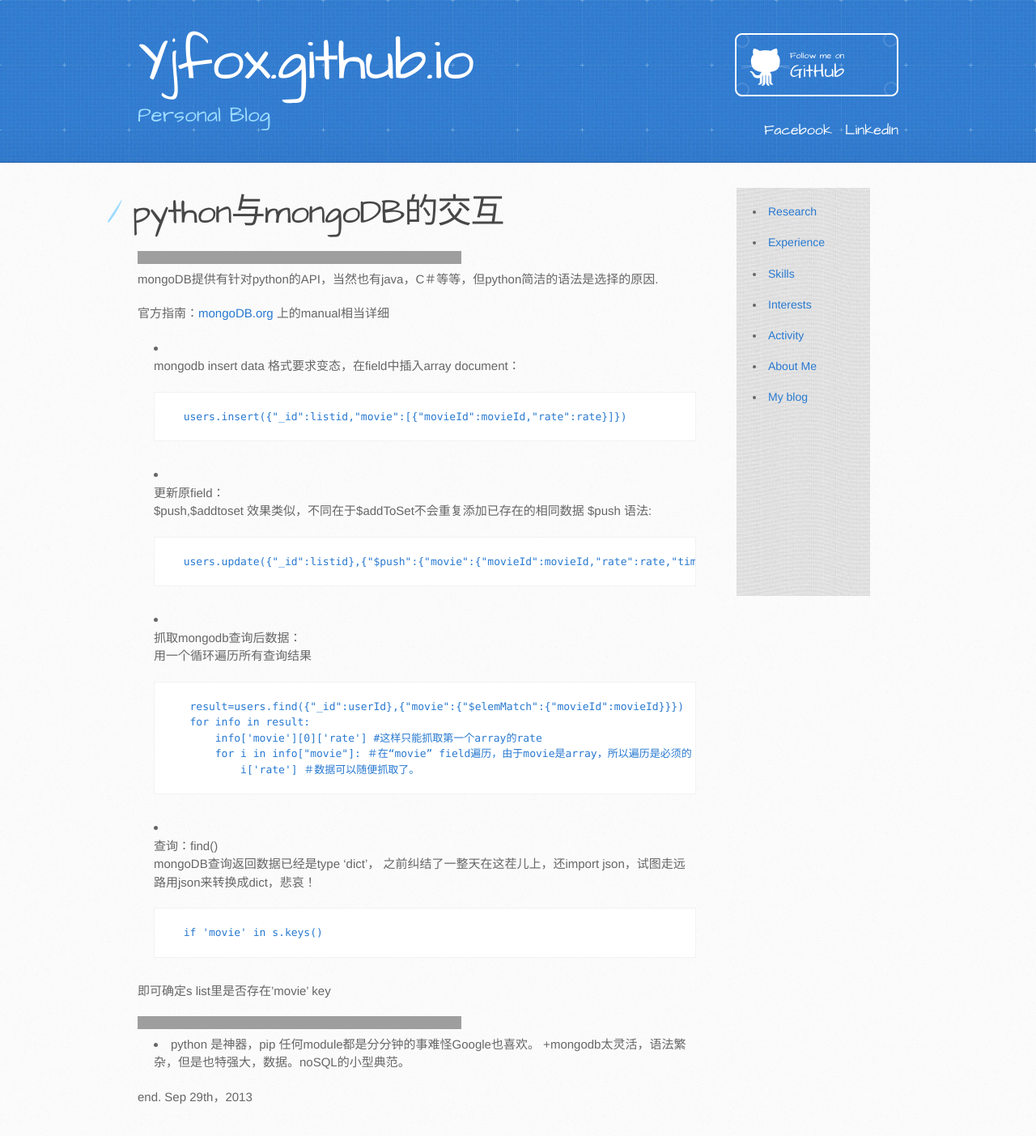
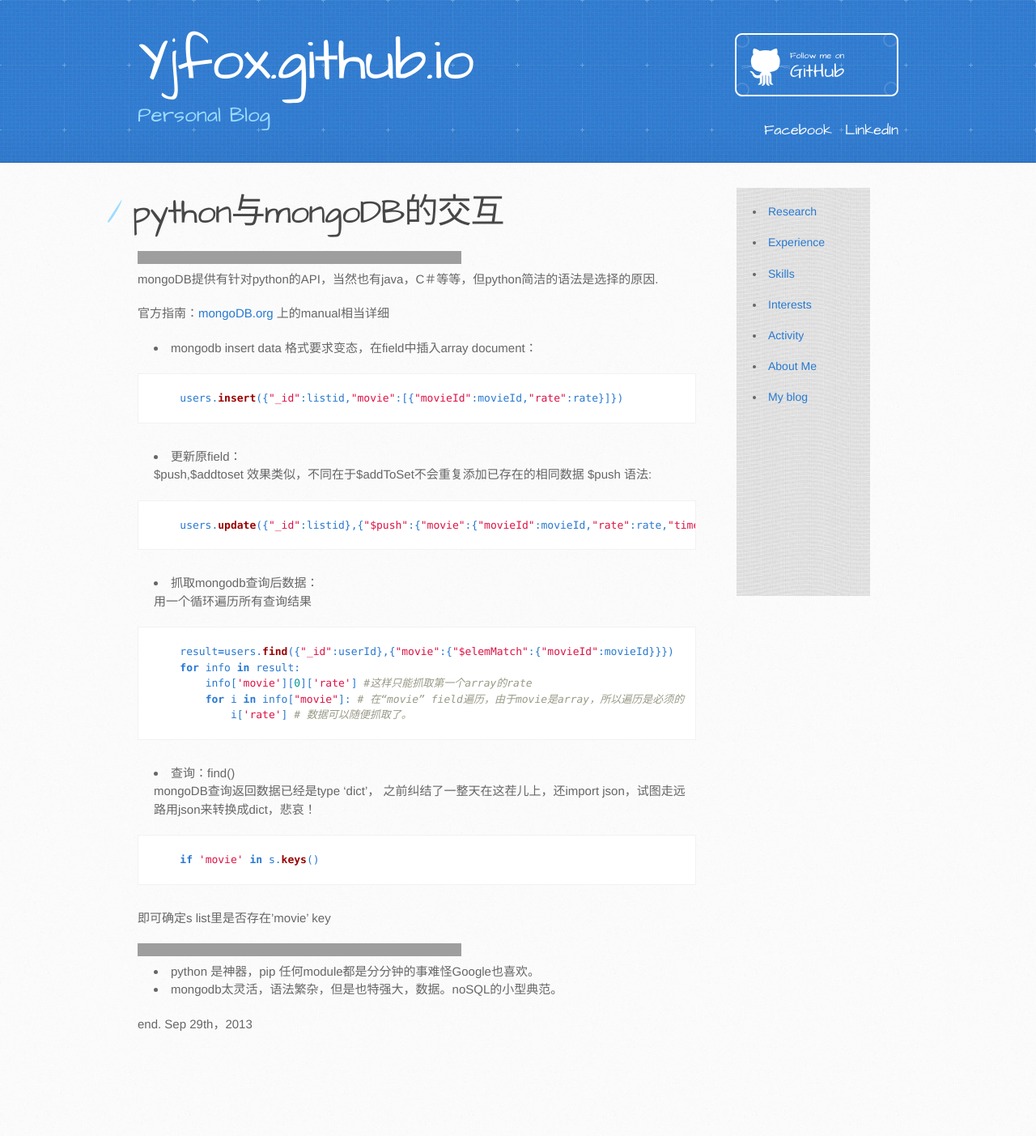
Before and after one commit to yjfox/yjfox.github.io, a Jekyll site: the page built from _posts/2013-09-29-pymongo.md, in a window 1280 px wide, cut to the strip 0-1409 px from the top of the page. Shown: the top 1403 px of the strip at 81% size. Built offline with Jekyll 4.4.1, drawn with Linux system fonts in a browser that asks for light colours; Markdown is read by kramdown in place of the engine named in the settings; after the commit the page ends 1319 px from its top, so only the background shows below that; grey boxes are pictures that could not be loaded.

Commit message:
2013-10-01-posts-highlight code

```diff
--- a/_posts/2013-09-29-pymongo.md
+++ b/_posts/2013-09-29-pymongo.md
@@ -4,48 +4,56 @@ title: python与mongoDB的交互
 label: python, mongoDB
 time: 2013-09-29
 brief: Python has great functions, which is easy to use on Unix/linux/MacOS, and mongoDB is also a tiny but functional NoSQL database. The combination of these two is fantastic.
+
 ---
 
 #{{page.title}}
 **************
+
 mongoDB提供有针对python的API，当然也有java，C＃等等，但python简洁的语法是选择的原因.
 
 官方指南：[mongoDB.org](http://mongodb.org) 上的manual相当详细
 
 + mongodb insert data 格式要求变态，在field中插入array document：
 
-        users.insert({"_id":listid,"movie":[{"movieId":movieId,"rate":rate}]})
+{% highlight python %}
+    users.insert({"_id":listid,"movie":[{"movieId":movieId,"rate":rate}]})
+{% endhighlight %}
 
 + 更新原field：
     $push,$addtoset
 效果类似，不同在于$addToSet不会重复添加已存在的相同数据
 $push 语法:
 
-        users.update({"_id":listid},{"$push":{"movie":{"movieId":movieId,"rate":rate,"time":list['time']}}})
-
+{% highlight python %}
+    users.update({"_id":listid},{"$push":{"movie":{"movieId":movieId,"rate":rate,"time":list['time']}}})
+{% endhighlight %}
 
 + 抓取mongodb查询后数据：
 用一个循环遍历所有查询结果
 
-         result=users.find({"_id":userId},{"movie":{"$elemMatch":{"movieId":movieId}}})
-         for info in result:
-             info['movie'][0]['rate'] #这样只能抓取第一个array的rate
-             for i in info["movie"]: ＃在“movie” field遍历，由于movie是array，所以遍历是必须的
-                 i['rate'] ＃数据可以随便抓取了。
+{% highlight python %}
+    result=users.find({"_id":userId},{"movie":{"$elemMatch":{"movieId":movieId}}})
+    for info in result:
+        info['movie'][0]['rate'] #这样只能抓取第一个array的rate
+        for i in info["movie"]: # 在“movie” field遍历，由于movie是array，所以遍历是必须的
+            i['rate'] # 数据可以随便抓取了。
+{% endhighlight %}
 
 + 查询：find()
 mongoDB查询返回数据已经是type 'dict'，
 之前纠结了一整天在这茬儿上，还import json，试图走远路用json来转换成dict，悲哀！
 
-        if 'movie' in s.keys()
+{% highlight python %}
+    if 'movie' in s.keys()
+{% endhighlight %}
 
 即可确定s list里是否存在'movie' key
 
 ********************************
 
 + python 是神器，pip 任何module都是分分钟的事难怪Google也喜欢。
-+mongodb太灵活，语法繁杂，但是也特强大，数据。noSQL的小型典范。
-
++ mongodb太灵活，语法繁杂，但是也特强大，数据。noSQL的小型典范。
 
 
 end.
```
Also changed, not shown: _posts/2013-9-30-Java对象集合.md (+7 -3 lines).
